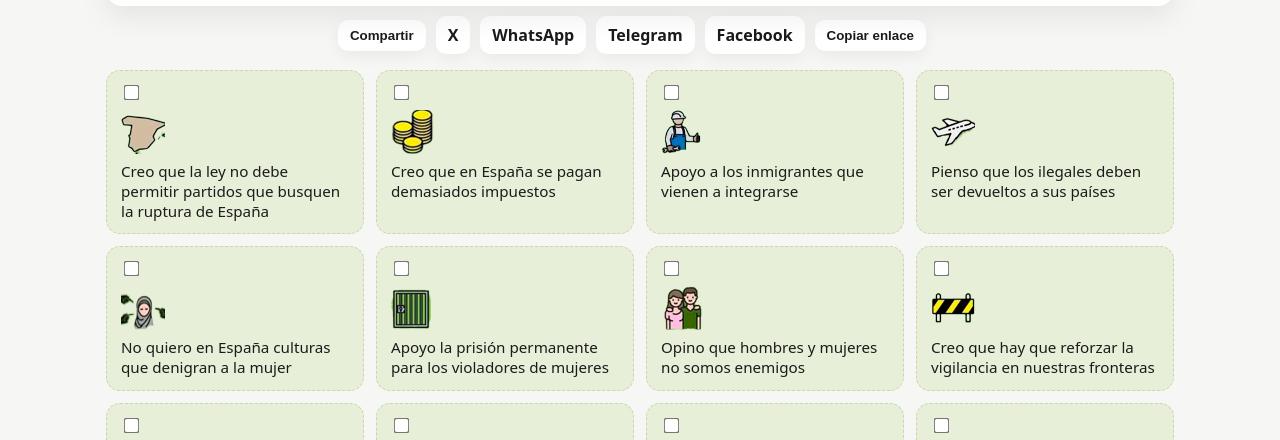
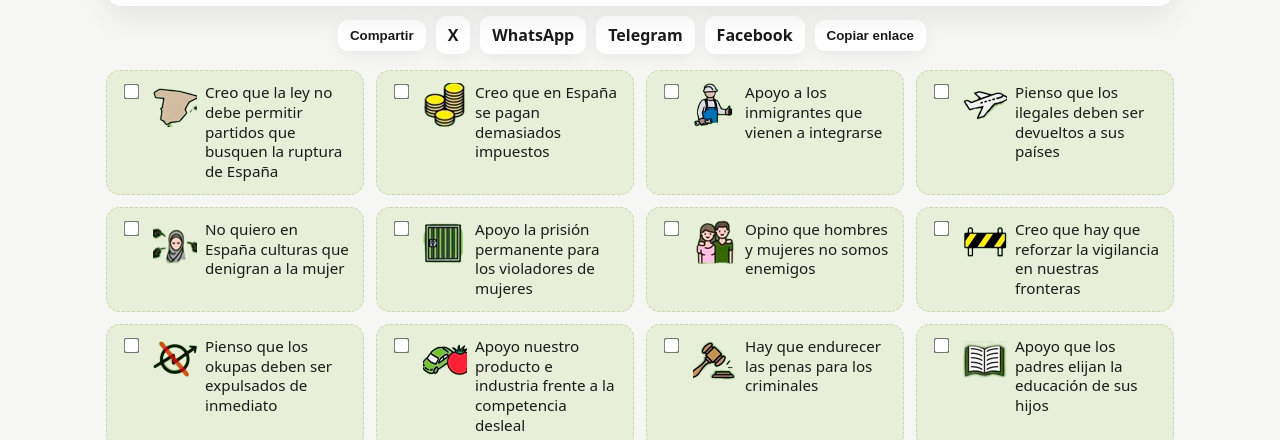
Before and after one commit to raquelitre/Encuesta, a plain HTML site: page Index.html in a window 1280 px wide. Shown: the part 331-771 px from the top of the page. Drawn offline with Linux system fonts and the light colour scheme.

Commit message:
Add files via upload

```diff
--- a/Index.html
+++ b/Index.html
@@ -3,62 +3,66 @@
 <head>
   <meta charset="utf-8" />
   <meta name="viewport" content="width=device-width, initial-scale=1" />
+  <meta name="theme-color" content="#63AF2B" />
+  <meta property="og:title" content="¿En qué coincides con VOX?" />
+  <meta property="og:description" content="Haz el test, mira tu porcentaje y comparte tu Facha %." />
   <title>¿En qué coincides con VOX?</title>
-  <!--
-  Estructura de carpetas esperada:
+  <!-- Estructura esperada
   /
-   ├─ index.html  (este archivo)
+   ├─ index.html (este archivo)
    └─ img/
-       ├─ Logo.png          (logo VOX para la cabecera)
-       ├─ 1.png  ... 20.png (iconos de cada recuadro en orden)
+       ├─ Logo.png          (logo cabecera)
+       ├─ 1.png .. 20.png   (iconos de tarjetas)
   -->
   <style>
     :root {
-      --accent: #63AF2B; /* VOX green */
+      --accent: #63AF2B; /* verde VOX */
       --bg: #f6f7f4;
       --card: #e7efd8;
       --card-border: #c8d6ae;
       --ink: #1b1b1b;
       --muted: #6b7280;
     }
-    * { box-sizing: border-box; }
-    html, body { height: 100%; }
-    body { margin: 0; font-family: system-ui, -apple-system, Segoe UI, Roboto, Ubuntu, Cantarell, Noto Sans, Helvetica, Arial, "Apple Color Emoji", "Segoe UI Emoji"; background: var(--bg); color: var(--ink); }
+    *{box-sizing:border-box}
+    html,body{height:100%}
+    body{margin:0;font-family:system-ui,-apple-system,Segoe UI,Roboto,Ubuntu,Cantarell,Noto Sans,Helvetica,Arial; background:var(--bg); color:var(--ink)}
+    .container{max-width:1100px;margin:0 auto;padding:16px}
 
-    .container { max-width: 1100px; margin: 0 auto; padding: 16px; }
+    /* Cabecera */
+    header.brand{ text-align:center; padding:18px 12px 10px; background:var(--accent); color:#fff; border-radius:0 0 16px 16px; box-shadow:0 8px 24px rgba(0,0,0,.08) inset }
+    .brand-logo{ height:56px; width:auto; display:block; margin:0 auto 8px }
+    header h1{ margin:6px 0 4px; font-size:clamp(1.35rem,2.8vw,2rem) }
+    .lead{ text-align:center; color:#eefbe5; margin:0 0 8px }
 
-    header.brand { text-align:center; padding: 18px 12px 10px; background: var(--accent); color:#fff; border-radius: 0 0 16px 16px; box-shadow: 0 8px 24px rgba(0,0,0,.08) inset; }
-    .brand-logo { height: 56px; width: auto; display:block; margin: 0 auto 8px; }
-    header h1 { margin: 6px 0 4px; font-size: clamp(1.35rem, 2.8vw, 2rem); }
-    .lead { text-align: center; color: #eefbe5; margin: 0 0 8px; }
+    /* Panel de resultado */
+    .result{ position:sticky; top:0; z-index:5; display:flex; align-items:center; gap:24px; padding:10px 14px; background:#fff; border-radius:16px; box-shadow:0 10px 30px rgba(0,0,0,.08); margin:12px 0 }
+    .donut{ width:120px; height:120px }
+    .percent{ font-weight:800; font-size:clamp(1.6rem,5vw,2.6rem); line-height:1 }
+    .sub{ color:var(--muted); font-size:.95rem }
+    .badge{ font-weight:800 }
+    .actions{ margin-left:auto; display:flex; align-items:center; gap:8px }
+    button.reset{ border:0; background:var(--accent); color:#fff; padding:10px 12px; border-radius:10px; font-weight:700; cursor:pointer }
 
-    .result { position: sticky; top: 0; z-index: 5; display: flex; align-items: center; gap: 24px; padding: 10px 14px; background: #fff; border-radius: 16px; box-shadow: 0 10px 30px rgba(0,0,0,.08); margin: 12px 0; }
-    .percent { font-weight: 800; font-size: clamp(1.6rem, 5vw, 2.6rem); line-height: 1; }
-    .sub { color: var(--muted); font-size: .95rem; }
-    .badge { font-weight: 800; }
+    /* Compartir */
+    .share{ display:flex; flex-wrap:wrap; gap:10px; align-items:center; justify-content:center; margin:-2px auto 16px }
+    .share button,.share a{ border:0; background:#fff; color:var(--ink); padding:8px 12px; border-radius:10px; font-weight:700; cursor:pointer; box-shadow:0 4px 16px rgba(0,0,0,.06); text-decoration:none }
+    .share button:hover,.share a:hover{ filter:brightness(1.05) }
+    .share small{ color:var(--muted); margin-left:6px }
 
-    .donut { width: 120px; height: 120px; }
+    /* Grid tarjetas */
+    .grid{ display:grid; gap:12px; grid-template-columns:repeat(1,minmax(0,1fr)) }
+    @media (min-width:640px){ .grid{ grid-template-columns:repeat(2,minmax(0,1fr)) } }
+    @media (min-width:1024px){ .grid{ grid-template-columns:repeat(4,minmax(0,1fr)) } }
 
-    .share { display:flex; flex-wrap: wrap; gap:10px; align-items:center; justify-content:center; margin: -2px auto 16px; }
-    .share button, .share a { border: 0; background: #fff; color: var(--ink); padding: 8px 12px; border-radius: 10px; font-weight: 700; cursor: pointer; box-shadow: 0 4px 16px rgba(0,0,0,.06); text-decoration: none; }
-    .share button:hover, .share a:hover { filter: brightness(1.05); }
-    .share small { color: var(--muted); margin-left: 6px; }
+    /* Tarjeta con label clicable: incluye imagen y texto dentro del label */
+    .card{ display:flex; align-items:flex-start; gap:12px; background:var(--card); border:1px dashed var(--card-border); border-radius:14px; padding:12px 14px }
+    .card:hover{ border-style:solid }
+    .card input[type=checkbox]{ transform:scale(1.2); accent-color:var(--accent); margin-top:2px }
+    .card label.card-body{ display:flex; gap:8px; align-items:flex-start; cursor:pointer; width:100% }
+    .card label.card-body img{ width:44px; height:44px; object-fit:contain; flex:0 0 auto }
+    .card label.card-body span{ font-size:.95rem; line-height:1.3; display:block }
 
-    .grid { display: grid; gap: 12px; grid-template-columns: repeat(1, minmax(0, 1fr)); }
-    @media (min-width: 640px) { .grid { grid-template-columns: repeat(2, minmax(0, 1fr)); } }
-    @media (min-width: 1024px) { .grid { grid-template-columns: repeat(4, minmax(0, 1fr)); } }
-
-    .card { display:flex; flex-direction: column; align-items:flex-start; gap:8px; background: var(--card); border: 1px dashed var(--card-border); border-radius: 14px; padding: 12px 14px; }
-    .card:hover { border-style: solid; }
-    .card img { width: 44px; height: 44px; object-fit: contain; }
-    .card input[type="checkbox"] { margin-top: 3px; transform: scale(1.2); accent-color: var(--accent); }
-    .card label { cursor:pointer; font-size:.95rem; line-height:1.3; }
-
-    .actions { margin-left: auto; display: flex; align-items: center; gap: 8px; }
-    button.reset { border: 0; background: var(--accent); color: #fff; padding: 10px 12px; border-radius: 10px; font-weight: 700; cursor: pointer; }
-    button.reset:hover { filter: brightness(1.05); }
-
-    footer { color: var(--muted); font-size: .9rem; text-align: center; padding: 20px 0 6px; }
+    footer{ color:var(--muted); font-size:.9rem; text-align:center; padding:20px 0 6px }
   </style>
 </head>
 <body>
@@ -125,15 +129,17 @@
       "Quiero que el bipartidismo deje de politizar la Justicia"
     ];
 
-    // Construye la cuadrícula con icono (img/{i+1}.png) + texto + checkbox
+    // Construcción de tarjetas: checkbox + label (que incluye imagen y texto)
     const grid = document.querySelector('.grid');
     items.forEach((text, i) => {
       const id = `i${i+1}`;
       grid.insertAdjacentHTML('beforeend', `
         <div class="card">
-          <input type="checkbox" id="${id}" aria-label="${text}">
-          <img src="img/${i+1}.png" alt="" loading="lazy" />
-          <label for="${id}">${text}</label>
+          <input type="checkbox" id="${id}">
+          <label class="card-body" for="${id}">
+            <img src="img/${i+1}.png" alt="" loading="lazy" onerror="this.style.visibility='hidden'">
+            <span>${text}</span>
+          </label>
         </div>
       `);
     });
@@ -148,76 +154,25 @@
     const CIRC = 2 * Math.PI * radius; // ≈ 326.7
 
     // Estado en URL (bitstring de 20 chars '0'/'1')
-    function getStateBits() {
-      return Array.from(form.querySelectorAll('input[type="checkbox"]'))
-        .map(c => (c.checked ? '1' : '0')).join('');
-    }
-    function setStateFromBits(bits) {
-      const boxes = form.querySelectorAll('input[type="checkbox"]');
-      [...boxes].forEach((c, i) => c.checked = bits[i] === '1');
-    }
-    function encodeURL() {
-      const bits = getStateBits();
-      const url = new URL(window.location.href);
-      url.searchParams.set('s', bits);
-      history.replaceState(null, '', url.toString());
-      return url.toString();
-    }
+    function getStateBits(){ return Array.from(form.querySelectorAll('input[type="checkbox"]')).map(c=>c.checked?'1':'0').join(''); }
+    function setStateFromBits(bits){ const boxes = form.querySelectorAll('input[type="checkbox"]'); [...boxes].forEach((c,i)=> c.checked = bits[i]==='1'); }
+    function encodeURL(){ const bits = getStateBits(); const url = new URL(window.location.href); url.searchParams.set('s', bits); history.replaceState(null,'',url.toString()); return url.toString(); }
 
-    // Compartición
-    function getSharePayload(perc) {
-      const url = encodeURL();
-      const text = `Mi coincidencia con VOX: ${perc}% (Facha: ${perc}%). ¿Y la tuya?`;
-      return { text, url };
-    }
-    function setShareLinks(perc) {
-      const { text, url } = getSharePayload(perc);
-      document.getElementById('share-x').href = `https://twitter.com/intent/tweet?text=${encodeURIComponent(text)}&url=${encodeURIComponent(url)}`;
-      document.getElementById('share-wh').href = `https://api.whatsapp.com/send?text=${encodeURIComponent(text + ' ' + url)}`;
-      document.getElementById('share-tg').href = `https://t.me/share/url?url=${encodeURIComponent(url)}&text=${encodeURIComponent(text)}`;
-      document.getElementById('share-fb').href = `https://www.facebook.com/sharer/sharer.php?u=${encodeURIComponent(url)}`;
-    }
+    // Compartición (incluye porcentaje de FACHA)
+    function getSharePayload(perc){ const url = encodeURL(); const text = `Mi coincidencia con VOX: ${perc}% — Facha: ${perc}%. Haz tu test:`; return { text, url }; }
+    function setShareLinks(perc){ const {text,url} = getSharePayload(perc); document.getElementById('share-x').href = `https://twitter.com/intent/tweet?text=${encodeURIComponent(text)}&url=${encodeURIComponent(url)}`; document.getElementById('share-wh').href = `https://api.whatsapp.com/send?text=${encodeURIComponent(text + ' ' + url)}`; document.getElementById('share-tg').href = `https://t.me/share/url?url=${encodeURIComponent(url)}&text=${encodeURIComponent(text)}`; document.getElementById('share-fb').href = `https://www.facebook.com/sharer/sharer.php?u=${encodeURIComponent(url)}&quote=${encodeURIComponent(text)}`; }
 
-    function update() {
-      const checked = form.querySelectorAll('input[type="checkbox"]:checked').length;
-      const perc = Math.min(checked * 5, 100);
-      const dash = (perc / 100) * CIRC;
-      arc.setAttribute('stroke-dasharray', `${dash} ${CIRC}`);
-      percentEl.textContent = `${perc}%`;
-      fachaEl.textContent = `Facha: ${perc}%`;
-      document.title = `Coincidencia ${perc}%`;
-      setShareLinks(perc);
-    }
+    function update(){ const checked = form.querySelectorAll('input[type="checkbox"]:checked').length; const perc = Math.min(checked*5,100); const dash = (perc/100)*CIRC; arc.setAttribute('stroke-dasharray', `${dash} ${CIRC}`); percentEl.textContent = `${perc}%`; fachaEl.textContent = `Facha: ${perc}%`; document.title = `Coincidencia ${perc}%`; setShareLinks(perc); }
 
     form.addEventListener('change', update);
-    resetBtn.addEventListener('click', () => {
-      form.querySelectorAll('input[type="checkbox"]').forEach(c => c.checked = false);
-      update();
-      history.replaceState({}, '', window.location.pathname);
-    });
+    resetBtn.addEventListener('click', ()=>{ form.querySelectorAll('input[type="checkbox"]').forEach(c=> c.checked=false); update(); history.replaceState({},'',window.location.pathname); });
 
     // Botones compartir
     const nativeBtn = document.getElementById('share-native');
     const copyBtn = document.getElementById('copy-link');
     const copyMsg = document.getElementById('copy-msg');
-
-    nativeBtn.addEventListener('click', async () => {
-      const checked = form.querySelectorAll('input[type="checkbox"]:checked').length;
-      const perc = Math.min(checked * 5, 100);
-      const { text, url } = getSharePayload(perc);
-      if (navigator.share) {
-        try { await navigator.share({ title: document.title, text, url }); } catch(e) {}
-      } else {
-        window.open(document.getElementById('share-x').href, '_blank');
-      }
-    });
-
-    copyBtn.addEventListener('click', async () => {
-      const url = encodeURL();
-      try { await navigator.clipboard.writeText(url); copyMsg.textContent = '¡Enlace copiado!'; }
-      catch { copyMsg.textContent = 'No se pudo copiar :('; }
-      setTimeout(() => copyMsg.textContent = '', 2000);
-    });
+    nativeBtn.addEventListener('click', async ()=>{ const checked = form.querySelectorAll('input[type="checkbox"]:checked').length; const perc = Math.min(checked*5,100); const {text,url} = getSharePayload(perc); if(navigator.share){ try{ await navigator.share({title:document.title, text, url}); }catch(e){} } else { window.open(document.getElementById('share-x').href, '_blank'); } });
+    copyBtn.addEventListener('click', async ()=>{ const url = encodeURL(); try{ await navigator.clipboard.writeText(url); copyMsg.textContent = '¡Enlace copiado!'; } catch{ copyMsg.textContent = 'No se pudo copiar :('; } setTimeout(()=> copyMsg.textContent = '', 2000); });
 
     // Estado inicial
     arc.setAttribute('stroke-dasharray', `0 ${CIRC}`);
```
